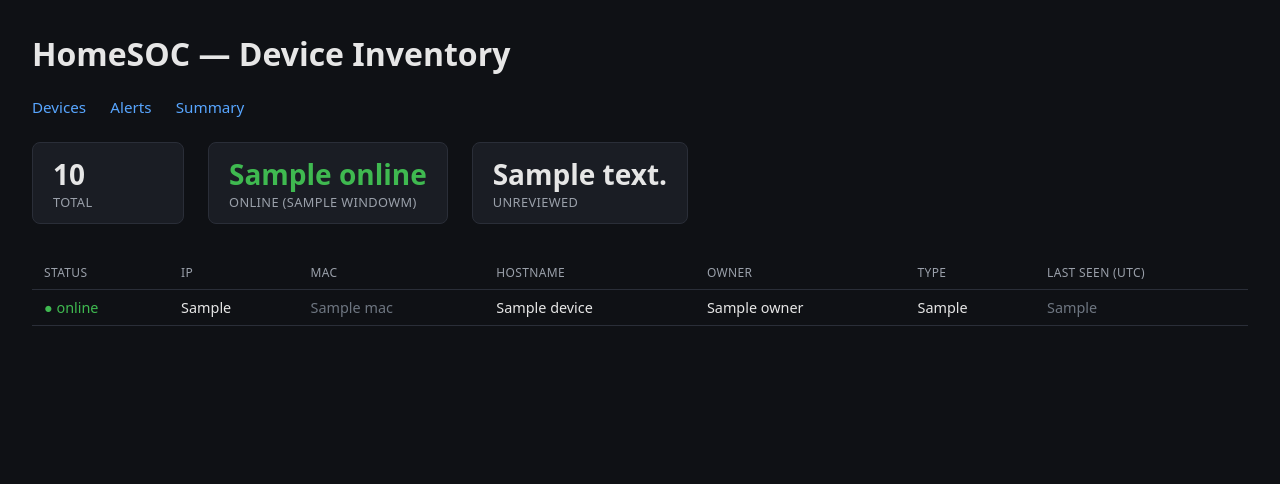
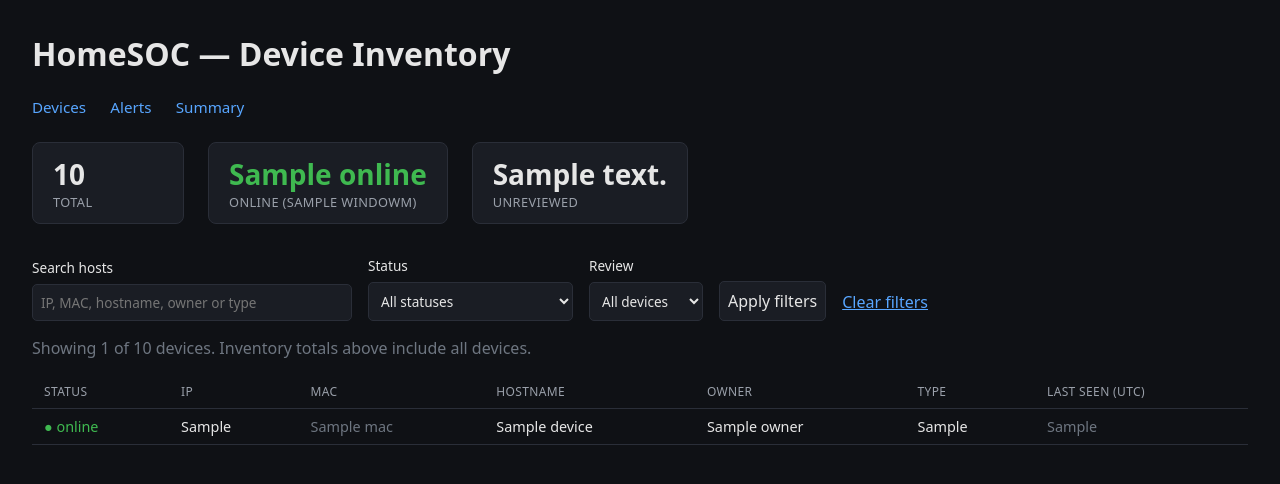
Before and after one commit to BrandonHarrison2002/homesoc, a Flask app: template dashboard/templates/devices.html in a window 1280 px wide. Shown: the top 484 px of the page. Run offline with Flask 3, Linux system fonts and the light colour scheme; the template is opened without the code that fills it: most values are stand-ins (such as "Sample title", 1, 10 or a date in 2020).

Commit message:
Add device search and status/review filters

```diff
--- a/dashboard/app.py
+++ b/dashboard/app.py
@@ -4,7 +4,7 @@
 import sqlite3
 from pathlib import Path
 
-from flask import Flask, render_template
+from flask import Flask, render_template, request
 
 app = Flask(__name__)
 
@@ -121,16 +121,45 @@ def get_summary():
     finally:
         conn.close()
 
+def filter_devices(devices, query, status, review):
+    """Narrow the displayed rows without changing the inventory database."""
+    matches = []
+    search = query.casefold()
+    fields = ("ip", "mac", "hostname", "owner", "device_type")
+    for device in devices:
+        if status != "all" and device["status"] != status:
+            continue
+        if review == "unreviewed" and device["is_known"] != 0:
+            continue
+        if review == "known" and device["is_known"] == 0:
+            continue
+        if search and not any(search in str(device[field] or "").casefold() for field in fields):
+            continue
+        matches.append(device)
+    return matches
+
+
 # routes
 @app.route("/")
 def home():
-    devices = get_devices()
+    all_devices = get_devices()
+    query = request.args.get("q", "").strip()
+    status = request.args.get("status", "all")
+    review = request.args.get("review", "all")
+    if status not in ("all", "online", "offline"):
+        status = "all"
+    if review not in ("all", "known", "unreviewed"):
+        review = "all"
+    devices = filter_devices(all_devices, query, status, review)
     return render_template(
         "devices.html",
         devices=devices,
-        total=len(devices),
-        online=sum(1 for d in devices if d["status"] == "online"),
-        unreviewed=sum(1 for d in devices if d["is_known"] == 0),
+        total=len(all_devices),
+        online=sum(1 for d in all_devices if d["status"] == "online"),
+        unreviewed=sum(1 for d in all_devices if d["is_known"] == 0),
+        query=query,
+        status_filter=status,
+        review_filter=review,
         window=ONLINE_WINDOW_MIN,
         active="devices",
     )
--- a/dashboard/templates/base.html
+++ b/dashboard/templates/base.html
@@ -26,6 +26,12 @@
     .status-open { color: #ff7b72; font-weight: 600; }
     .status-resolved { color: #3fb950; }
     .badge-new { background: #5a1d1d; color: #ff7b72; padding: 1px 8px; border-radius: 10px; font-size: 0.75rem; }
+    .device-filters { display: flex; gap: 1rem; flex-wrap: wrap; align-items: end; margin: 1rem 0; }
+    .device-filters label { display: flex; flex-direction: column; gap: 0.4rem; font-size: 0.85rem; }
+    .device-filters input, .device-filters select, .device-filters button { font: inherit; padding: 0.5rem; border: 1px solid #2a2e38; border-radius: 5px; background: #1a1d24; color: #e6e6e6; }
+    .device-filters input { width: min(320px, 75vw); }
+    .device-filters button { cursor: pointer; }
+    .device-filters a { color: #58a6ff; padding: 0.5rem 0; }
     .sev-low { color: #d29922; }
     .sev-medium { color: #ff7b72; }
     .sev-high { color: #ff7b72; font-weight: 700; }
--- a/dashboard/templates/devices.html
+++ b/dashboard/templates/devices.html
@@ -8,6 +8,30 @@
     <div class="stat"><div class="num">{{ unreviewed }}</div><div class="label">Unreviewed</div></div>
   </div>
 
+  <form class="device-filters" method="get" action="{{ url_for('home') }}">
+    <label for="device-search">Search hosts
+      <input id="device-search" type="search" name="q" value="{{ query }}" placeholder="IP, MAC, hostname, owner or type">
+    </label>
+    <label for="device-status">Status
+      <select id="device-status" name="status">
+        <option value="all"{% if status_filter == 'all' %} selected{% endif %}>All statuses</option>
+        <option value="online"{% if status_filter == 'online' %} selected{% endif %}>Online ({{ window }}m)</option>
+        <option value="offline"{% if status_filter == 'offline' %} selected{% endif %}>Offline</option>
+      </select>
+    </label>
+    <label for="device-review">Review
+      <select id="device-review" name="review">
+        <option value="all"{% if review_filter == 'all' %} selected{% endif %}>All devices</option>
+        <option value="known"{% if review_filter == 'known' %} selected{% endif %}>Known</option>
+        <option value="unreviewed"{% if review_filter == 'unreviewed' %} selected{% endif %}>Unreviewed</option>
+      </select>
+    </label>
+    <button type="submit">Apply filters</button>
+    <a href="{{ url_for('home') }}">Clear filters</a>
+  </form>
+  <p class="muted">Showing {{ devices|length }} of {{ total }} devices. Inventory totals above include all devices.</p>
+
+  {% if devices %}
   <table>
     <thead>
       <tr><th>Status</th><th>IP</th><th>MAC</th><th>Hostname</th><th>Owner</th><th>Type</th><th>Last seen (UTC)</th></tr>
@@ -26,4 +50,9 @@
       {% endfor %}
     </tbody>
   </table>
+  {% elif total %}
+  <p class="empty">No devices match these filters. Try another search or clear the filters.</p>
+  {% else %}
+  <p class="empty">No devices have been discovered yet.</p>
+  {% endif %}
 {% endblock %}
```
